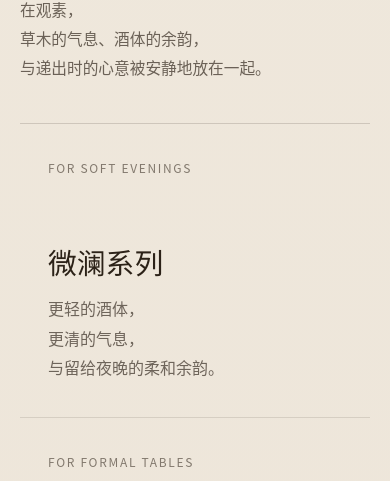
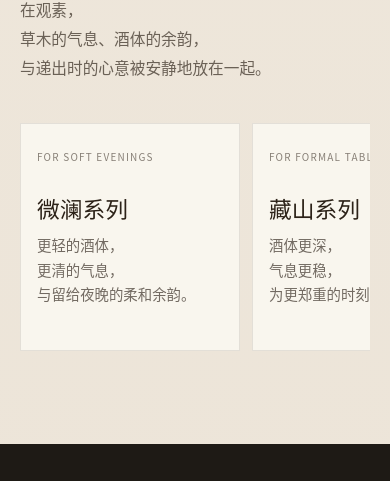
Before and after one commit to Huohuo1818/observesu, a plain HTML site: page frontend/index.html in a window 390 px wide. Shown: the part 7040-7521 px from the top of the page. Drawn offline with Linux system fonts and the light colour scheme; a small style sheet from the web is missing.

Commit message:
update website frontend

```diff
--- a/frontend/css/style.css
+++ b/frontend/css/style.css
@@ -2997,6 +2997,47 @@
   .gift-collector-figure {
     aspect-ratio: 1 / 0.88;
   }
+
+  .closing-grid {
+    display: grid;
+    grid-template-columns: repeat(3, minmax(220px, 78vw));
+    gap: 12px;
+    overflow-x: auto;
+    padding-bottom: 2px;
+    border-top: 0;
+    border-bottom: 0;
+    scroll-snap-type: x proximity;
+  }
+
+  .closing-card {
+    min-height: 0;
+    padding: 18px 16px 20px;
+    border: 1px solid rgba(44, 34, 24, 0.1);
+    background: rgba(251, 248, 241, 0.86);
+    scroll-snap-align: start;
+  }
+
+  .closing-card,
+  .closing-card:last-child {
+    border-bottom: 1px solid rgba(44, 34, 24, 0.1);
+  }
+
+  .closing-label {
+    margin-bottom: 34px;
+    font-size: 10px;
+    letter-spacing: 0.12em;
+  }
+
+  .closing-card strong {
+    margin-bottom: 10px;
+    font-size: 1.42rem;
+  }
+
+  .closing-card p {
+    max-width: none;
+    font-size: 0.9rem;
+    line-height: 1.68;
+  }
 }
 
 @keyframes heroBreath {
```
